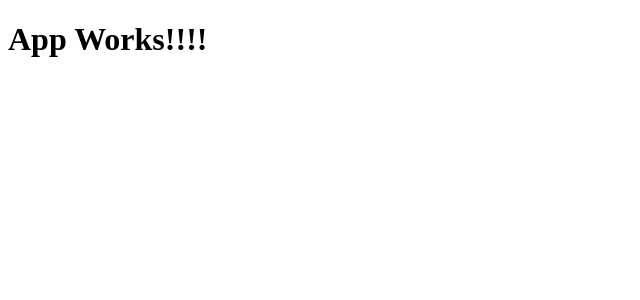
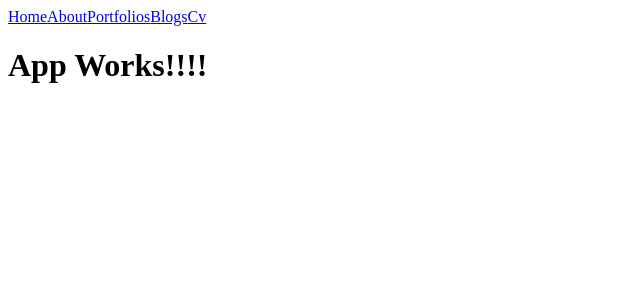
Before and after one commit to guhandelta/Next-React-Node-Portfolio, a Next.js app: page / in a window 1280 px wide. Shown: the top 300 px of the page, without its empty margins (0-640 px from the left). Built offline with nearby package versions, Linux system fonts and the light colour scheme.

Commit message:
Created pages to contruct the basic app structure

```diff
--- /dev/null
+++ b/components/index.js
@@ -0,0 +1,3 @@
+import Header from './shared/Header'
+
+export { Header }
--- /dev/null
+++ b/components/shared/Header.js
@@ -0,0 +1,37 @@
+import React, { Component } from 'react'
+import Link from 'next/link'
+
+class Header extends Component {
+    render() {
+        return (
+            <React.Fragment>
+                <Link href="/">
+                    <a>
+                        Home
+                    </a>
+                </Link>
+                <Link href="/about">
+                    <a>
+                        About
+                    </a>
+                </Link>
+                <Link href="/portfolio">
+                    <a>
+                        Portfolios
+                    </a>
+                </Link>
+                <Link href="/blogs">
+                    <a>
+                        Blogs
+                    </a>
+                </Link>
+                <Link href="/cv">
+                    <a>
+                        Cv
+                    </a>
+                </Link>
+            </React.Fragment>
+        );
+    }
+}
+export default Header;
--- a/pages/index.js
+++ b/pages/index.js
@@ -1,7 +1,9 @@
+import { Header } from '../components'
 
 const Index = () => {
   return (
     <div>
+      <Header />
       <h1>App Works!!!!</h1>
     </div>
   )
```
Also changed, not shown: pages/About.js (added, +12 -0 lines), pages/Blog.js (added, +13 -0 lines), pages/Cv.js (added, +13 -0 lines), pages/Portfolio.js (added, +12 -0 lines).
